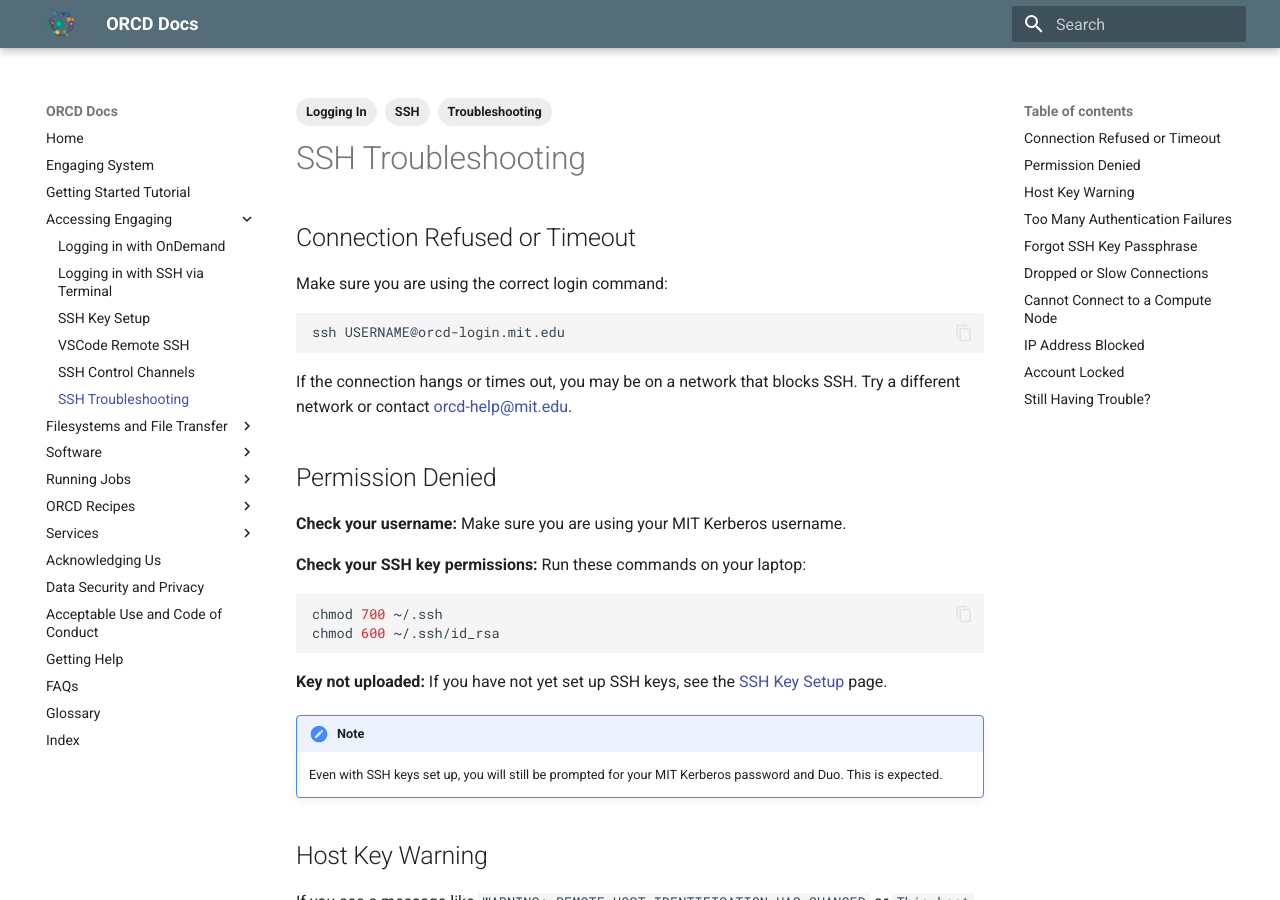
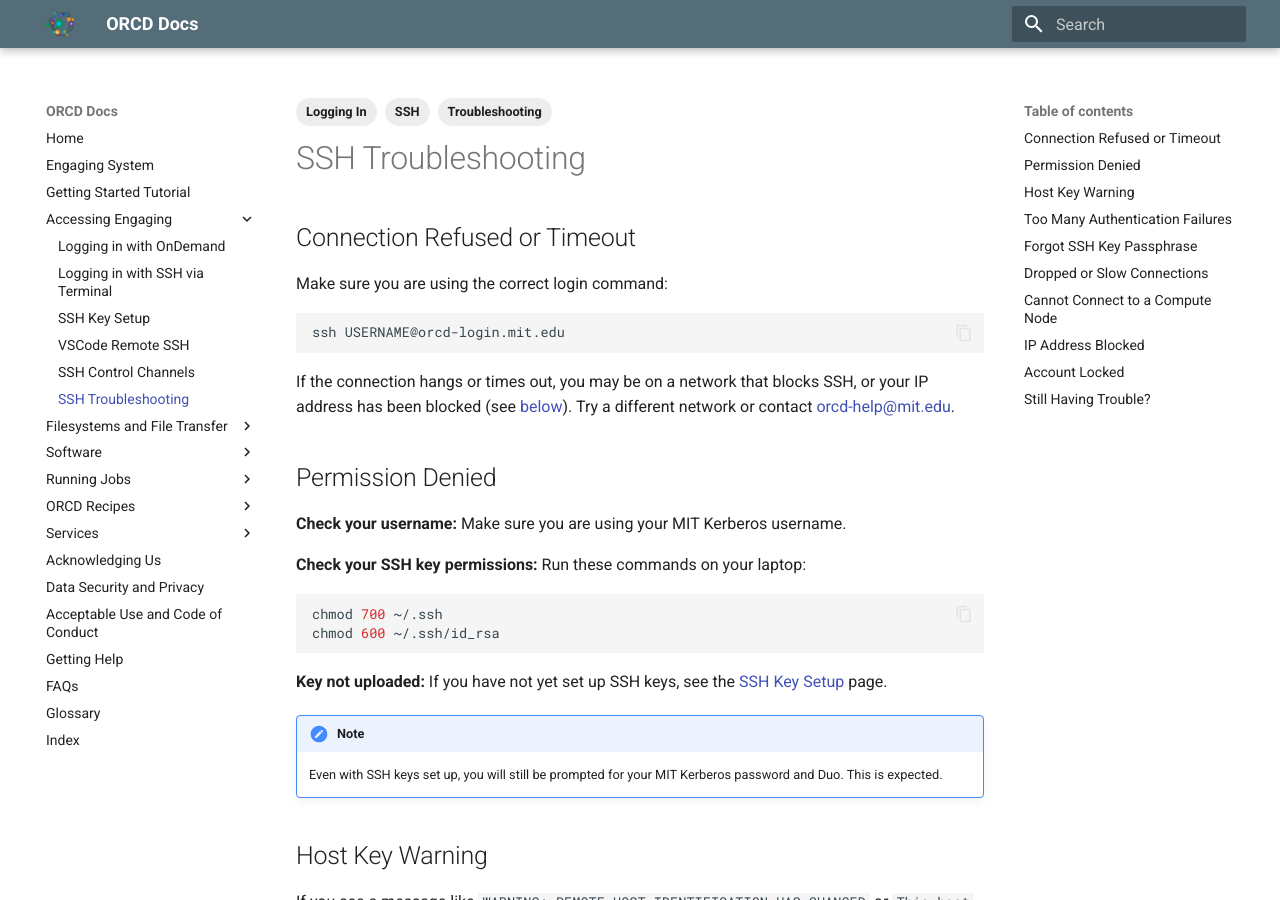
Before and after one commit to mit-orcd/orcd-docs-edit, an MkDocs documentation site: the page built from docs/accessing-orcd/ssh-troubleshooting.md, in a window 1280 px wide and 900 px high. Built offline with MkDocs 1.6.1 and Material for MkDocs 9.7.7, drawn with Linux system fonts in a browser that asks for light colours.

Commit message:
Update docs/accessing-orcd/ssh-troubleshooting.md
Co-authored-by: Lauren Milechin <13963460+lmilechin@users.noreply.github.com>

````diff
--- a/docs/accessing-orcd/ssh-troubleshooting.md
+++ b/docs/accessing-orcd/ssh-troubleshooting.md
@@ -14,7 +14,7 @@
 ssh USERNAME@orcd-login.mit.edu
 ```
 
-If the connection hangs or times out, you may be on a network that blocks SSH. Try a different network or contact [orcd-help@mit.edu](mailto:orcd-help@mit.edu).
+If the connection hangs or times out, you may be on a network that blocks SSH, or your IP address has been blocked (see [below](#ip-address-blocked)). Try a different network or contact [orcd-help@mit.edu](mailto:orcd-help@mit.edu).
 
 ## Permission Denied
 
````
